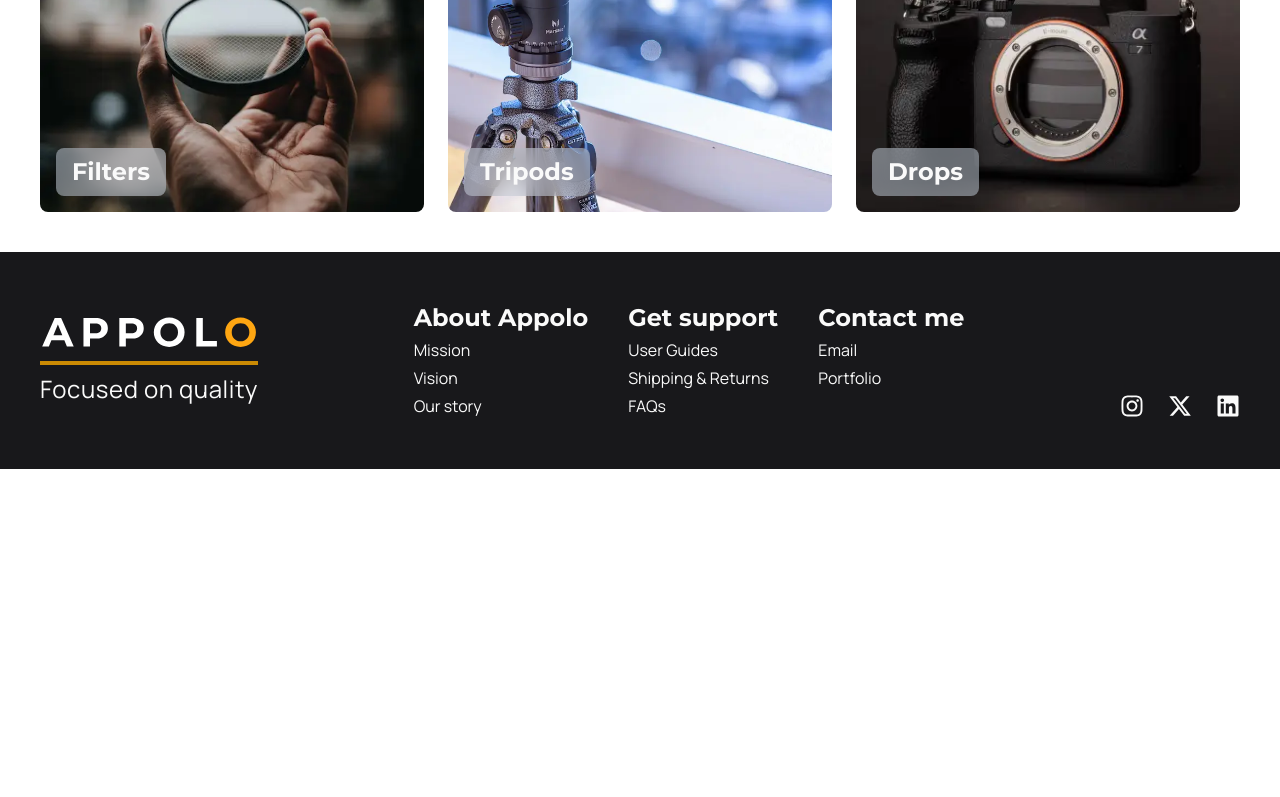
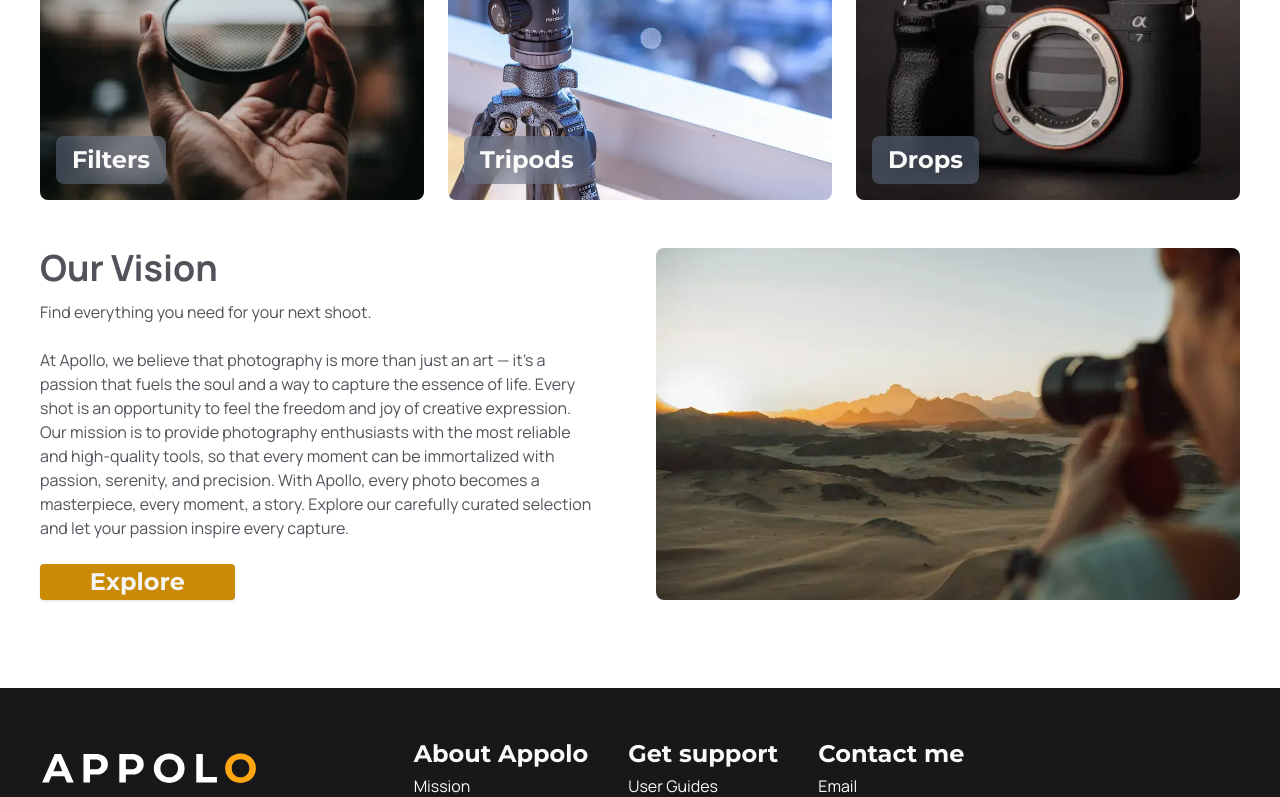
Before and after one commit to Incisif/appolo-store, a Next.js app: page / in a window 1280 px wide. Shown: the part 1030-1827 px from the top of the page. Before the commit the page ends 1499 px from the top, so only its background shows below. Built offline with nearby package versions, Linux system fonts and the light colour scheme.

Commit message:
feat(VisionSection): create VisionSection component and its tests

```diff
--- a/src/app/page.tsx
+++ b/src/app/page.tsx
@@ -1,5 +1,6 @@
 import Banner from "../components/LandingPageBanner";
 import CardsSection from "@/components/CardsSection";
+import VisionSection from "@/components/VisionSection";
 
 const LandingPage = () => {
   return (
@@ -7,6 +8,7 @@ const LandingPage = () => {
       <h1 className="hidden">Welcome to Appolo!</h1>
       <Banner />
       <CardsSection />
+      <VisionSection />
     </div>
   );
 };
--- a/src/components/CardsSection/index.tsx
+++ b/src/components/CardsSection/index.tsx
@@ -15,9 +15,9 @@ const CardsSection = () => {
         <h3 className="text-zinc-600 mb-4 md:mb-0" data-testid="card-section-subtitle">
           Find everything you need for your next shoot.
         </h3>
-        <Button className="rounded-full font-semibold bg-zinc-600">
+        <Button className="rounded-full font-semibold bg-zinc-600 h-6">
           <Link href="/products" data-testid="shop-link">
-            Shop Now
+            Shop All
           </Link>
         </Button>
       </div>
--- a/src/components/CategoryCard/index.tsx
+++ b/src/components/CategoryCard/index.tsx
@@ -19,7 +19,7 @@ const CategoryCard = ({ title, image, link }: CategoryCardProps) => {
           className="object-cover hover:scale-105 transform transition-transform duration-300"
           fill
         />
-        <div className="absolute bottom-4 left-4 bg-slate-300 bg-opacity-50 backdrop-blur-md px-4 py-2 rounded-lg">
+        <div className="absolute bottom-4 left-4 bg-slate-500 bg-opacity-50 backdrop-blur-md px-4 py-2 rounded-lg">
           <p className="text-zinc-50 font-montserrat font-semibold text-2xl">
             {title}
           </p>
--- a/src/components/VisionSection/index.tsx
+++ b/src/components/VisionSection/index.tsx
@@ -1,9 +1,53 @@
+import { Button } from "@/components/ui/button";
+import Link from "next/link";
+import Image from "next/image";
+
 const VisionSection = () => {
-    return (
-        <div data-testid="vision-section">
-            Enter
-        </div>
-    );
-}
+  return (
+    <section
+      data-testid="vision-section"
+      className="grid grid-cols-1 sm:grid-cols-2 w-full mt-12 mb-12 gap-8  text-zinc-600"
+    >
+      {/* Left Column: Text Content */}
+      <div className="flex flex-col justify-between">
+        <h2 className="text-4xl font-bold" data-testid="vision-section-title">
+          Our Vision
+        </h2>
+        <h3
+          className="text-zinc-600 mb-6 mt-3"
+          data-testid="vision-section-subtitle"
+        >
+          Find everything you need for your next shoot.
+        </h3>
+        <p className="pr-8">
+          At Apollo, we believe that photography is more than just an art —
+          it&apos;s a passion that fuels the soul and a way to capture the
+          essence of life. Every shot is an opportunity to feel the freedom and
+          joy of creative expression. Our mission is to provide photography
+          enthusiasts with the most reliable and high-quality tools, so that
+          every moment can be immortalized with passion, serenity, and
+          precision. With Apollo, every photo becomes a masterpiece, every
+          moment, a story. Explore our carefully curated selection and let your
+          passion inspire every capture.
+        </p>
+        <Button className="rounded-sm w-1/3 text-2xl font-semibold font-montserrat text-zinc-100 bg-yellow-600 hover:bg-yellow-700 mt-6">
+          <Link href="/products" data-testid="products-link">
+            Explore
+          </Link>
+        </Button>
+      </div>
+
+      {/* Right Column: Image */}
+      <div className="relative aspect-501/338  overflow-hidden flex ">
+        <Image
+          src="/assets/paysage.webp"
+          alt="photo de paysage"
+          fill
+          className="rounded-lg object-cover self-end "
+        />
+      </div>
+    </section>
+  );
+};
 
 export default VisionSection;
```
Also changed, not shown: public/assets/paysage.webp (added), 1 other file (tests, documents, lock files or other folders).
